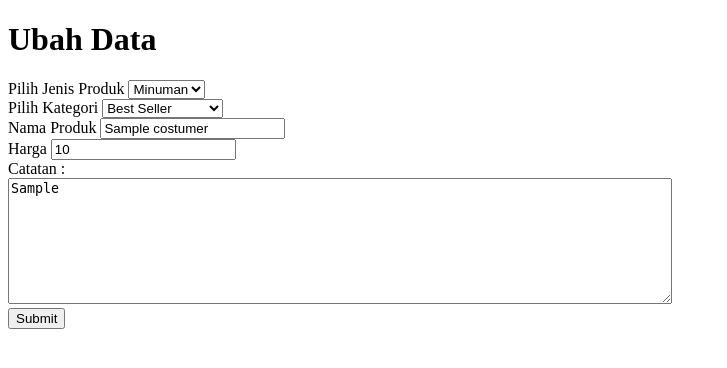
After one commit to charlesbintang/charlesbintang.github.io, a PHP site: page /update.php?id=1 in a window 1280 px wide. The commit adds this page. Shown: the top 368 px of the page, without its empty margins (0-727 px from the left). Run offline with PHP 8.4, Linux system fonts and the light colour scheme; tables that the repository leaves empty or names only in its code hold one stand-in row (values such as "Sample post").

Commit message:
CRUD sudah selesai (tidak dengan front end-nya)

```diff
--- a/menuAdmin.php
+++ b/index.php
@@ -19,7 +19,7 @@
         <option value="minuman">Minuman</option>
         <option value="topping">Topping</option>
       </select> <br>
-      <label>Pilih Jenis Kategori</label>
+      <label>Pilih Kategori</label>
       <select name="kategori">
         <option value="best seller">Best Seller</option>
         <option value="chocolate">Chocolate</option>
@@ -35,6 +35,7 @@
       <label>Catatan :</label> <br>
       <textarea name="catatan" rows="8" cols="80"></textarea> <br>
       <button type="submit" name="submit">Submit</button>
-    </form>
+    </form> <br>
+    <a href="read.php">Lihat semua data produk</a>
   </body>
 </html>
--- a/login.php
+++ b/login.php
@@ -17,7 +17,7 @@
     }
 
     if(isset($_SESSION['session_username'])){
-        header("location: menuAdmin.php");
+        header("location: index.php");
         exit();
     }
 
@@ -57,7 +57,7 @@
                     setcookie($cookie_name, $cookie_value, $cookie_time, "/");
                 }
 
-                header("location: menuAdmin.php");
+                header("location: index.php");
             } else {
                 echo "<script>
                     alert('Username atau password salah');
--- /dev/null
+++ b/update.php
@@ -0,0 +1,86 @@
+<?php
+$koneksi = mysqli_connect("localhost", "root", "", "Bobaho");
+$id_menu = $_GET['id'];
+$data = query("SELECT * FROM menu_costumer WHERE id_menu = $id_menu")[0];
+
+function query($data){
+  global $koneksi;
+
+  $hasil = mysqli_query($koneksi, $data);
+  $rows = [];
+  while ($row = mysqli_fetch_assoc($hasil)){
+    $rows[] = $row;
+  }
+
+  return $rows;
+}
+
+function ubah($sambung){
+  global $koneksi;
+
+  $id_menu = $sambung['id_menu'];
+  $jenisproduk = $sambung['jenisproduk'];
+  $kategori = $sambung['kategori'];
+  $namaproduk = $sambung['namaproduk'];
+  $harga = $sambung['harga'];
+  $catatan = $sambung['catatan'];
+
+  $query = "UPDATE menu_costumer SET jenisproduk = '$jenisproduk', kategori = '$kategori', namaproduk = '$namaproduk', harga = '$harga', catatan = '$catatan' WHERE id_menu = $id_menu";
+
+  mysqli_query($koneksi, $query);
+
+  return mysqli_affected_rows($koneksi);
+}
+
+if ( isset($_POST["submit"]) ){
+  if (ubah($_POST) > 0){
+    echo
+    "<script>
+    alert('Data berhasil diubah');
+    document.location.href = 'read.php';
+    </script>";
+  }
+  else{
+    echo
+    "<script>
+    alert('Data gagal diubah');
+    document.location.href = 'read.php';
+    </script>";
+  }
+}
+
+?>
+<!DOCTYPE html>
+<html lang="en" dir="ltr">
+  <head>
+    <meta charset="utf-8">
+    <title></title>
+  </head>
+  <body>
+    <h1>Ubah Data</h1>
+      <form action="" method="post">
+          <input type="hidden" name="id_menu" value="<?php echo $data['id_menu']; ?>">
+          <label>Pilih Jenis Produk</label>
+          <select name="jenisproduk">
+            <option value="minuman" <?php if($data["jenisproduk"] == 'minuman') echo 'selected'; ?> >Minuman</option>
+            <option value="topping" <?php if($data["jenisproduk"] == 'topping') echo 'selected'; ?> >Topping</option>
+          </select> <br>
+          <label>Pilih Kategori</label>
+          <select name="kategori">
+            <option value="best seller" <?php if($data["kategori"] == 'best seller') echo 'selected'; ?> >Best Seller</option>
+            <option value="chocolate" <?php if($data["kategori"] == 'chocolate') echo 'selected'; ?> >Chocolate</option>
+            <option value="yakult" <?php if($data["kategori"] == 'yakult') echo 'selected'; ?> >Yakult</option>
+            <option value="mocktail" <?php if($data["kategori"] == 'mocktail') echo 'selected'; ?> >Mocktail</option>
+            <option value="fruit & smothies" <?php if($data["kategori"] == 'fruit & smothies') echo 'selected'; ?>>Fruit & Smothies</option>
+            <option value="tea series" <?php if($data["kategori"] == 'tea series') echo 'selected'; ?> >Tea Series</option>
+          </select> <br>
+          <label>Nama Produk</label>
+          <input type="text" name="namaproduk" value = "<?php echo $data['namaproduk']; ?>" > <br>
+          <label>Harga</label>
+          <input type="text" name="harga" value = "<?php echo $data['harga']; ?>" > <br>
+          <label>Catatan :</label> <br>
+          <textarea name="catatan" rows="8" cols="80"><?php echo $data['catatan']; ?></textarea> <br>
+          <button type="submit" name="submit">Submit</button>
+      </form>
+  </body>
+</html>
```
Also changed, not shown: create.php (+9 -9 lines), delete.php (added, +27 -0 lines), read.php (added, +57 -0 lines), tambah_minuman.php (deleted, +0 -39 lines).
